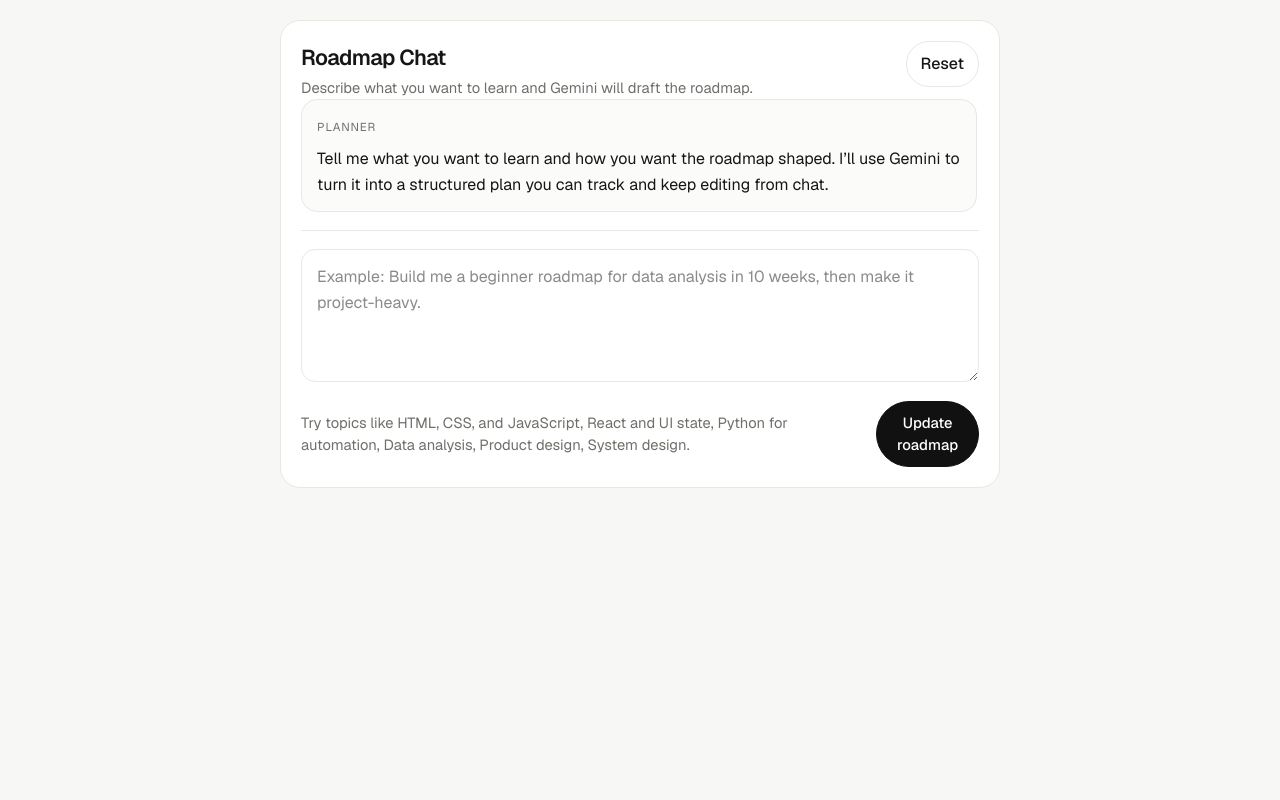
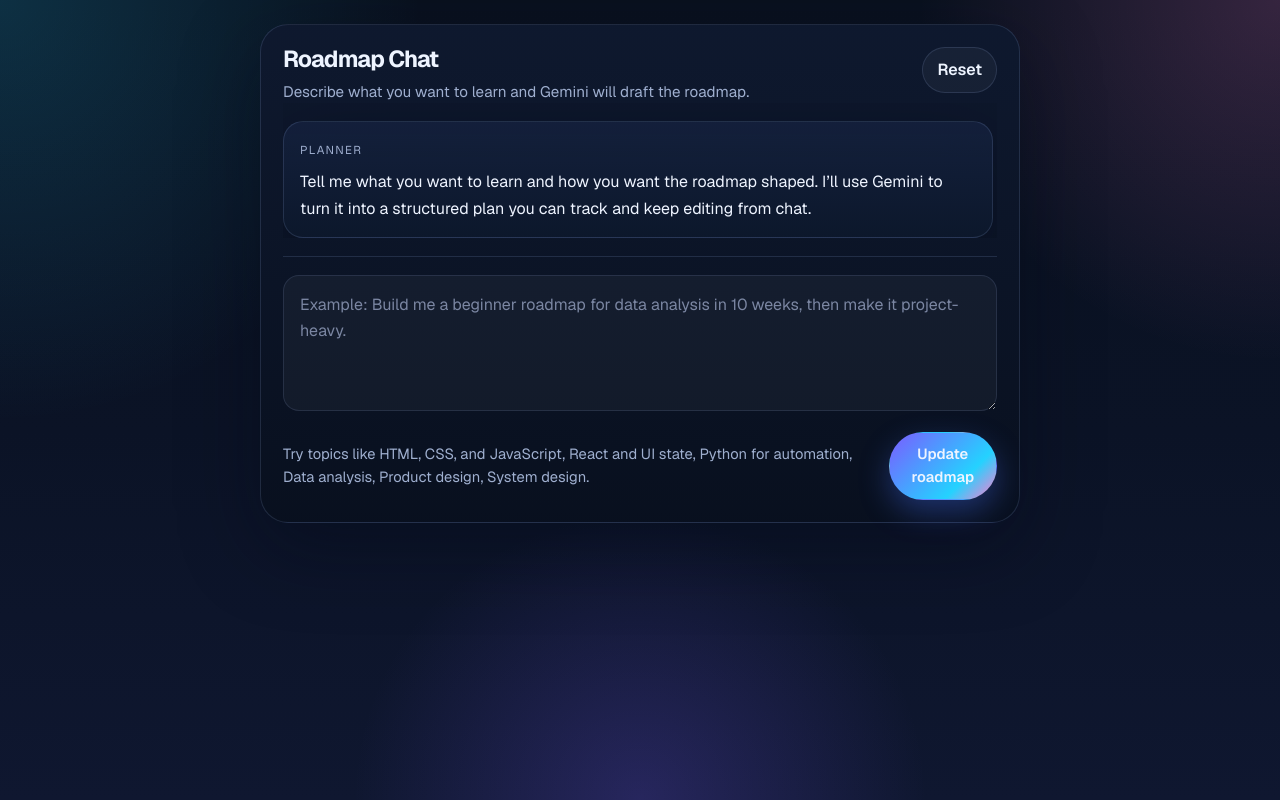
Before and after one commit to yaya-mamoudou/GPTTask, a Next.js app: page / in a window 1280 px wide. Built offline with nearby package versions, Linux system fonts and the light colour scheme.

Commit message:
Refresh roadmap UI with gradients and richer task interactions

```diff
--- a/src/app/globals.css
+++ b/src/app/globals.css
@@ -1,15 +1,20 @@
 @import "tailwindcss";
 
 :root {
-  --background: #f7f7f5;
-  --surface: #ffffff;
-  --surface-muted: #fbfbfa;
-  --foreground: #161616;
-  --muted: #6f6f6a;
-  --border: #e7e7e3;
-  --border-strong: #dcdcd6;
-  --accent: #111111;
-  --success: #18794e;
+  --background: #08111f;
+  --background-soft: #101a31;
+  --surface: rgba(12, 20, 37, 0.76);
+  --surface-strong: rgba(15, 24, 44, 0.92);
+  --surface-soft: rgba(122, 92, 255, 0.1);
+  --foreground: #eef4ff;
+  --muted: #9fafcf;
+  --border: rgba(171, 195, 255, 0.14);
+  --border-strong: rgba(171, 195, 255, 0.28);
+  --accent: #7b5cff;
+  --accent-2: #24d2ff;
+  --accent-3: #ff7dcf;
+  --success: #35d39a;
+  --shadow: 0 24px 80px rgba(2, 8, 22, 0.38);
 }
 
 @theme inline {
@@ -30,9 +35,13 @@ html {
 body {
   margin: 0;
   min-height: 100vh;
-  background: var(--background);
   color: var(--foreground);
   font-family: var(--font-sans), sans-serif;
+  background:
+    radial-gradient(circle at top left, rgba(36, 210, 255, 0.16), transparent 28%),
+    radial-gradient(circle at top right, rgba(255, 125, 207, 0.18), transparent 24%),
+    radial-gradient(circle at bottom center, rgba(123, 92, 255, 0.22), transparent 28%),
+    linear-gradient(180deg, #09111f 0%, #0b1326 54%, #0f1730 100%);
 }
 
 button,
@@ -58,20 +67,16 @@ button {
 }
 
 .roadmap-shell {
-  width: min(1200px, calc(100% - 32px));
+  width: min(1280px, calc(100% - 32px));
   margin: 0 auto;
-  padding: 20px 0 28px;
+  padding: 24px 0 36px;
 }
 
-.eyebrow,
-.panel-kicker,
-.overview-label,
-.metric-label,
 .message-role,
 .phase-index,
 .task-week {
   font-size: 0.72rem;
-  letter-spacing: 0.08em;
+  letter-spacing: 0.12em;
   text-transform: uppercase;
   color: var(--muted);
 }
@@ -79,30 +84,32 @@ button {
 .panel,
 .phase-card,
 .message-bubble {
+  border: 1px solid var(--border);
   background: var(--surface);
-  border: 1px solid var(--border);
+  box-shadow: var(--shadow);
+  backdrop-filter: blur(22px);
 }
 
 .workspace-grid {
   display: grid;
-  grid-template-columns: 0.92fr 1.08fr;
-  gap: 20px;
+  grid-template-columns: 0.9fr 1.1fr;
+  gap: 22px;
   align-items: start;
 }
 
 .workspace-grid-single {
-  grid-template-columns: minmax(0, 720px);
+  grid-template-columns: minmax(0, 760px);
   justify-content: center;
 }
 
 .panel {
-  border-radius: 20px;
-  padding: 20px;
+  border-radius: 28px;
+  padding: 22px;
 }
 
 .chat-panel,
 .roadmap-panel {
-  min-height: calc(100vh - 160px);
+  min-height: calc(100vh - 180px);
 }
 
 .chat-panel {
@@ -111,6 +118,16 @@ button {
   max-height: calc(100vh - 40px);
   display: flex;
   flex-direction: column;
+  background:
+    linear-gradient(180deg, rgba(14, 25, 47, 0.94), rgba(8, 16, 31, 0.92)),
+    var(--surface);
+}
+
+.roadmap-panel {
+  background:
+    radial-gradient(circle at top left, rgba(123, 92, 255, 0.12), transparent 24%),
+    radial-gradient(circle at top right, rgba(36, 210, 255, 0.1), transparent 20%),
+    linear-gradient(180deg, rgba(12, 20, 37, 0.9), rgba(10, 17, 31, 0.92));
 }
 
 .workspace-grid-single .chat-panel {
@@ -127,66 +144,93 @@ button {
 }
 
 .panel-header h2 {
-  margin: 4px 0 0;
-  font-size: 1.35rem;
-  line-height: 1.2;
-  letter-spacing: -0.03em;
-  font-weight: 600;
+  margin: 0;
+  font-size: 1.45rem;
+  line-height: 1.1;
+  letter-spacing: -0.04em;
+  font-weight: 650;
 }
 
 .panel-meta {
-  margin: 6px 0 0;
+  margin: 8px 0 0;
   color: var(--muted);
-  font-size: 0.92rem;
+  font-size: 0.95rem;
+  line-height: 1.5;
 }
 
 .ghost-button,
 .secondary-button,
 .primary-button {
   border-radius: 999px;
+  border: 1px solid var(--border);
+  padding: 10px 14px;
+  font-weight: 600;
+  color: var(--foreground);
   transition:
-    background 140ms ease,
-    border-color 140ms ease,
-    color 140ms ease;
+    transform 180ms ease,
+    border-color 180ms ease,
+    background 180ms ease,
+    box-shadow 180ms ease;
+}
+
+.ghost-button,
+.secondary-button {
+  background: rgba(255, 255, 255, 0.04);
 }
 
 .ghost-button:hover,
 .secondary-button:hover {
-  background: #f2f2ef;
+  transform: translateY(-1px);
+  border-color: var(--border-strong);
+  background: rgba(255, 255, 255, 0.08);
+}
+
+.primary-button {
+  border-color: transparent;
+  background: linear-gradient(135deg, var(--accent), var(--accent-2) 70%, var(--accent-3));
+  box-shadow: 0 12px 30px rgba(71, 113, 255, 0.34);
+}
+
+.primary-button:hover {
+  transform: translateY(-1px);
+  box-shadow: 0 16px 36px rgba(71, 113, 255, 0.42);
+}
+
+.primary-button:disabled {
+  cursor: wait;
+  opacity: 0.72;
+  transform: none;
 }
 
 .message-list {
   display: grid;
-  gap: 10px;
+  gap: 12px;
   flex: 1;
   min-height: 0;
   overflow: auto;
-  padding-right: 2px;
+  padding: 18px 4px 0 0;
 }
 
 .message-bubble {
-  border-radius: 16px;
-  padding: 14px 15px;
+  border-radius: 20px;
+  padding: 15px 16px;
 }
 
 .message-bubble p {
   margin: 8px 0 0;
-  line-height: 1.6;
+  line-height: 1.65;
 }
 
 .message-assistant {
-  background: var(--surface-muted);
+  background:
+    linear-gradient(180deg, rgba(20, 32, 60, 0.96), rgba(13, 24, 44, 0.94));
 }
 
 .message-user {
-  background: #171717;
-  border-color: #171717;
-  color: #ffffff;
-  margin-left: 24px;
-}
-
-.message-user .message-role {
-  color: rgba(255, 255, 255, 0.64);
+  margin-left: 28px;
+  border-color: rgba(138, 225, 255, 0.18);
+  background:
+    linear-gradient(135deg, rgba(123, 92, 255, 0.38), rgba(36, 210, 255, 0.22));
 }
 
 .composer {
@@ -202,10 +246,14 @@ button {
 .phase-focus,
 .task-title {
   width: 100%;
-  border: 1px solid var(--border);
-  border-radius: 14px;
-  background: var(--surface);
   color: var(--foreground);
+  border: 1px solid rgba(171, 195, 255, 0.12);
+  border-radius: 16px;
+  background: rgba(255, 255, 255, 0.04);
+  transition:
+    border-color 180ms ease,
+    background 180ms ease,
+    box-shadow 180ms ease;
 }
 
 .composer textarea,
@@ -215,9 +263,13 @@ button {
 }
 
 .composer textarea {
-  min-height: 110px;
-  padding: 14px 15px;
+  min-height: 118px;
+  padding: 16px 16px;
   line-height: 1.6;
+}
+
+.composer textarea::placeholder {
+  color: rgba(191, 205, 240, 0.6);
 }
 
 .composer textarea:focus,
@@ -227,7 +279,9 @@ button {
 .phase-focus:focus,
 .task-title:focus {
   outline: none;
-  border-color: var(--border-strong);
+  border-color: rgba(98, 203, 255, 0.5);
+  background: rgba(255, 255, 255, 0.06);
+  box-shadow: 0 0 0 4px rgba(36, 210, 255, 0.12);
 }
 
 .composer-footer {
@@ -235,48 +289,78 @@ button {
   align-items: center;
   justify-content: space-between;
   gap: 16px;
-  margin-top: 12px;
+  margin-top: 14px;
   color: var(--muted);
   font-size: 0.92rem;
+  line-height: 1.55;
 }
 
-.ghost-button,
-.secondary-button,
-.primary-button {
-  border: 1px solid var(--border);
-  padding: 10px 14px;
-  background: var(--surface);
-  color: var(--foreground);
-  font-weight: 500;
-}
-
-.primary-button {
-  background: var(--accent);
-  border-color: var(--accent);
-  color: #ffffff;
-}
-
-.primary-button:hover {
-  background: #2a2a2a;
-  border-color: #2a2a2a;
+.form-error {
+  margin: 12px 0 0;
+  color: #ff9ccf;
+  font-size: 0.92rem;
 }
 
 .phase-list {
   display: grid;
-  gap: 14px;
-  margin-top: 20px;
+  gap: 16px;
+  margin-top: 22px;
 }
 
 .phase-card {
-  border-radius: 18px;
-  padding: 16px;
+  border-radius: 24px;
+  padding: 18px;
+  background:
+    linear-gradient(180deg, rgba(17, 28, 52, 0.94), rgba(10, 18, 35, 0.94));
 }
 
 .phase-head {
   display: flex;
+  align-items: flex-start;
+  justify-content: space-between;
+  gap: 18px;
+}
+
+.phase-heading {
+  min-width: 0;
+}
+
+.phase-stat-row {
+  display: flex;
+  flex-wrap: wrap;
+  gap: 8px;
+  margin-top: 10px;
+}
+
+.phase-pill {
+  display: inline-flex;
   align-items: center;
-  justify-content: space-between;
-  gap: 16px;
+  padding: 7px 11px;
+  border-radius: 999px;
+  border: 1px solid rgba(171, 195, 255, 0.12);
+  background: rgba(255, 255, 255, 0.04);
+  color: var(--muted);
+  font-size: 0.82rem;
+}
+
+.phase-pill-strong {
+  color: #f6f8ff;
+  background: linear-gradient(135deg, rgba(123, 92, 255, 0.24), rgba(36, 210, 255, 0.18));
+}
+
+.phase-progress-track {
+  height: 9px;
+  margin: 16px 0 18px;
+  border-radius: 999px;
+  background: rgba(255, 255, 255, 0.06);
+  overflow: hidden;
+}
+
+.phase-progress-bar {
+  height: 100%;
+  border-radius: 999px;
+  background: linear-gradient(90deg, var(--accent), var(--accent-2), var(--accent-3));
+  box-shadow: 0 0 20px rgba(123, 92, 255, 0.45);
 }
 
 .phase-title,
@@ -286,72 +370,145 @@ button {
   border: none;
   border-radius: 0;
   background: transparent;
+  box-shadow: none;
 }
 
 .phase-title {
-  margin-top: 8px;
-  font-size: 1.2rem;
-  line-height: 1.3;
-  font-weight: 600;
-  letter-spacing: -0.03em;
+  margin-top: 4px;
+  font-size: 1.22rem;
+  line-height: 1.25;
+  font-weight: 650;
+  letter-spacing: -0.035em;
 }
 
 .phase-summary,
 .task-notes {
   margin-top: 10px;
-  padding: 11px 12px;
-  line-height: 1.55;
-  background: var(--surface-muted);
+  padding: 12px 14px;
+  background: rgba(255, 255, 255, 0.045);
+  line-height: 1.6;
 }
 
 .phase-focus {
-  margin-top: 10px;
+  margin-top: 12px;
   color: var(--muted);
 }
 
 .task-list {
   display: grid;
-  gap: 10px;
-  margin-top: 14px;
+  gap: 12px;
+  margin-top: 18px;
 }
 
 .task-card {
   display: grid;
   grid-template-columns: auto 1fr;
-  gap: 12px;
-  padding: 12px;
-  border-radius: 14px;
-  border: 1px solid var(--border);
-  background: var(--surface-muted);
+  gap: 14px;
+  align-items: start;
+  padding: 14px;
+  border-radius: 20px;
+  border: 1px solid rgba(171, 195, 255, 0.12);
+  background:
+    linear-gradient(180deg, rgba(255, 255, 255, 0.045), rgba(255, 255, 255, 0.03));
+  transition:
+    transform 180ms ease,
+    border-color 180ms ease,
+    background 180ms ease,
+    box-shadow 180ms ease;
 }
 
-.task-card input[type="checkbox"] {
-  width: 16px;
-  height: 16px;
-  accent-color: var(--success);
-  margin-top: 3px;
+.task-card:hover {
+  transform: translateY(-1px);
+  border-color: rgba(128, 214, 255, 0.32);
+  box-shadow: 0 18px 28px rgba(6, 14, 32, 0.24);
+}
+
+.task-check-wrap {
+  position: relative;
+  display: grid;
+  place-items: center;
+  margin-top: 2px;
+}
+
+.task-check-wrap input[type="checkbox"] {
+  position: absolute;
+  inset: 0;
+  width: 22px;
+  height: 22px;
+  margin: 0;
+  opacity: 0;
+}
+
+.task-check-visual {
+  width: 22px;
+  height: 22px;
+  border-radius: 50%;
+  border: 1.5px solid rgba(171, 195, 255, 0.4);
+  background: rgba(255, 255, 255, 0.04);
+  box-shadow: inset 0 0 0 4px transparent;
+  transition:
+    background 180ms ease,
+    border-color 180ms ease,
+    box-shadow 180ms ease;
+}
+
+.task-check-wrap input[type="checkbox"]:checked + .task-check-visual {
+  border-color: rgba(53, 211, 154, 0.8);
+  background: rgba(53, 211, 154, 0.2);
+  box-shadow: inset 0 0 0 5px rgba(53, 211, 154, 0.9);
 }
 
 .task-body {
   min-width: 0;
 }
 
+.task-topline {
+  display: flex;
+  align-items: center;
+  justify-content: space-between;
+  gap: 12px;
+  margin-bottom: 6px;
+}
+
+.task-status {
+  display: inline-flex;
+  align-items: center;
+  padding: 5px 9px;
+  border-radius: 999px;
+  background: rgba(123, 92, 255, 0.12);
+  color: #dbe3ff;
+  font-size: 0.78rem;
+  letter-spacing: 0.03em;
+}
+
 .task-title {
-  font-weight: 600;
+  font-size: 1rem;
+  font-weight: 620;
 }
 
 .task-week {
-  display: inline-block;
-  margin-top: 8px;
+  display: inline-flex;
+  align-items: center;
+  padding: 5px 9px;
+  border-radius: 999px;
+  border: 1px solid rgba(171, 195, 255, 0.12);
+  background: rgba(255, 255, 255, 0.04);
 }
 
 .task-done {
-  background: #f5faf7;
+  border-color: rgba(53, 211, 154, 0.28);
+  background:
+    linear-gradient(180deg, rgba(53, 211, 154, 0.11), rgba(255, 255, 255, 0.03));
+}
+
+.task-done .task-status {
+  background: rgba(53, 211, 154, 0.16);
+  color: #c5ffe9;
 }
 
 .task-done .task-title,
 .task-done .task-notes {
-  color: var(--muted);
+  color: rgba(207, 226, 255, 0.68);
   text-decoration: line-through;
 }
 
@@ -368,19 +525,20 @@ button {
 
 @media (max-width: 720px) {
   .roadmap-shell {
-    width: min(100% - 20px, 1200px);
-    padding: 20px 0 28px;
+    width: min(100% - 20px, 1280px);
+    padding: 18px 0 24px;
   }
 
   .panel,
   .phase-card,
   .message-bubble {
-    border-radius: 16px;
+    border-radius: 22px;
   }
 
+  .panel-header,
+  .phase-head,
   .composer-footer,
-  .phase-head,
-  .panel-header {
+  .task-topline {
     flex-direction: column;
     align-items: stretch;
   }
```
Also changed, not shown: src/app/page.tsx (+43 -2 lines).
